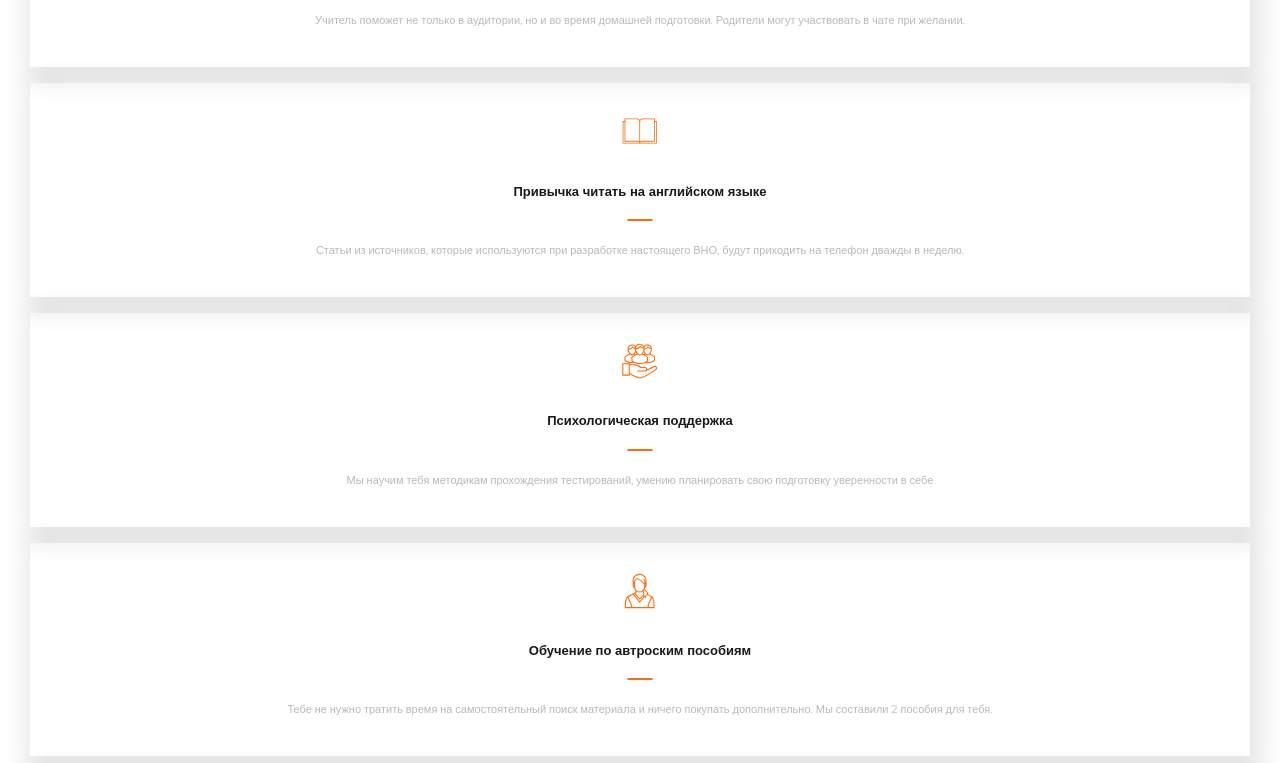
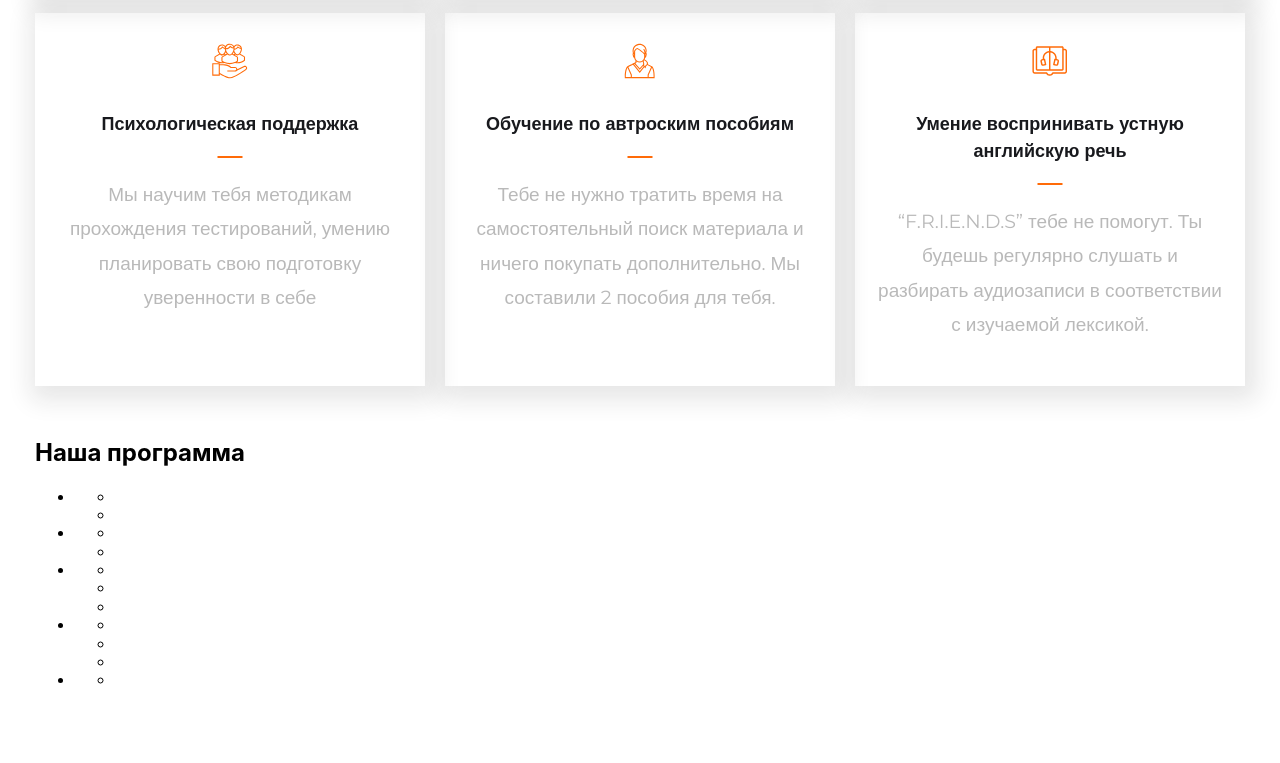
Before and after one commit to YagorlitskiyVyacheslav/HELLEN_3, a website: page src/index.html in a window 1280 px wide. Shown: the part 2317-3080 px from the top of the page. After the commit the page ends 3022 px from the top, so only its background shows below. Drawn offline with nearby package versions, Linux system fonts and the light colour scheme; files that its build step writes are made by us from their sources; files whose address does not match are found by name.

Commit message:
section method ful

```diff
--- /dev/null
+++ b/src/html/section-program.html
@@ -0,0 +1,38 @@
+<section class="program">
+    <div class="container">
+        <h2 class="program__title">Наша программа</h2>
+        <ul class="program__list">
+            <li class="semester">
+                <ul class="semester__stage-list">
+                    <li class="semester__stage"></li>
+                    <li class="semester__stage"></li>
+                </ul>
+            </li>
+            <li class="semester">
+                <ul class="semester__stage-list">
+                    <li class="semester__stage"></li>
+                    <li class="semester__stage"></li>
+                </ul>
+            </li>
+            <li class="semester">
+                <ul class="semester__stage-list">
+                    <li class="semester__stage"></li>
+                    <li class="semester__stage"></li>
+                    <li class="semester__stage"></li>
+                </ul>
+            </li>
+            <li class="semester">
+                <ul class="semester__stage-list">
+                    <li class="semester__stage"></li>
+                    <li class="semester__stage"></li>
+                    <li class="semester__stage"></li>
+                </ul>
+            </li>
+            <li class="semester">
+                <ul class="semester__stage-list">
+                    <li class="semester__stage"></li>
+                </ul>
+            </li>
+        </ul>
+    </div>
+</section>
--- a/src/sass/base.scss
+++ b/src/sass/base.scss
@@ -41,7 +41,7 @@ html {
     width: 1210px;
   }
   @media (min-width:1680px) {
-    width: 1363px;
+    width: 1336px;
   }
 }
 
--- a/src/sass/components/header/_list-info-course.scss
+++ b/src/sass/components/header/_list-info-course.scss
@@ -92,6 +92,10 @@
   }
   &--310 {
     max-width: 310px;
+    @media (min-width: 1680px) {
+      min-width: 310px;
+      max-width: 310px;
+    }
   }
   &--250 {
     max-width: 250px;
--- a/src/sass/components/section-method/method.scss
+++ b/src/sass/components/section-method/method.scss
@@ -7,17 +7,48 @@
         text-align: center;
     }
     &__list {
-        margin: 38px -5px 53px -5px;
+        margin: 38px 0 53px;
+        @media (min-width: 768px) {
+        	@include flexbox(center);
+        }
     }
 }
 .method__item {
 	box-shadow: 4px 6px 23px 8px $shadow-color;
 	text-align: center;
-	padding: 30px 20px 25px;
+    padding: 30px 20px 25px;
+    width: 280px;
 
-	&:not(:last-child) {
-		margin-bottom: 16px;
-	}
+    @media (max-width: 767px) {
+        margin: 0 -5px;
+        &:not(:last-child) {
+        	margin-bottom: 16px;
+        }
+    }
+    @media (min-width: 768px) {
+        width: 290px;
+    }
+    @media (min-width: 768px) and (max-width: 1279px) {
+    	&:nth-child(2n+1) {
+    		margin-right: 20px;
+        }
+        &:not(:nth-last-child(-n+2)) {
+        	margin-bottom: 16px;
+        }
+    }
+    @media (min-width: 1280px) {
+        width: 390px;
+        &:not(:nth-child(3n)) {
+        	margin-right: 20px;
+        }
+
+        &:not(:nth-last-child(-n+3)) {
+        	margin-bottom: 16px;
+        }
+    }
+    @media (min-width: 1680px) {
+    	width: 430px;
+    }
 
 	& svg {
 		fill: $primary-color;
@@ -36,13 +67,25 @@
             @include position(absolute,  $bottom: -20px, $left: 50%);
             transform: translateX(-50%);
         }
+        @media (min-width: 1280px) {
+        	font-size: 18px;
+        }
+        @media (min-width: 1680px) {
+        	font-size: 21px;
+        }
 	}
 
 	&-desc {
 		font-size: 11px;
 		@extend %montserrat-reg;
 		color: $gray-color;
-		line-height: 1.8;
+        line-height: 1.8;
+        @media (min-width: 1280px) {
+        	font-size: 15px;
+        }
+        @media (min-width: 1280px) {
+        	font-size: 19px;
+        }
     }
     &:hover {
         box-shadow: none;
```
Also changed, not shown: src/index.html (+1 -0 lines), build/css/styles.css, build/index.html.
